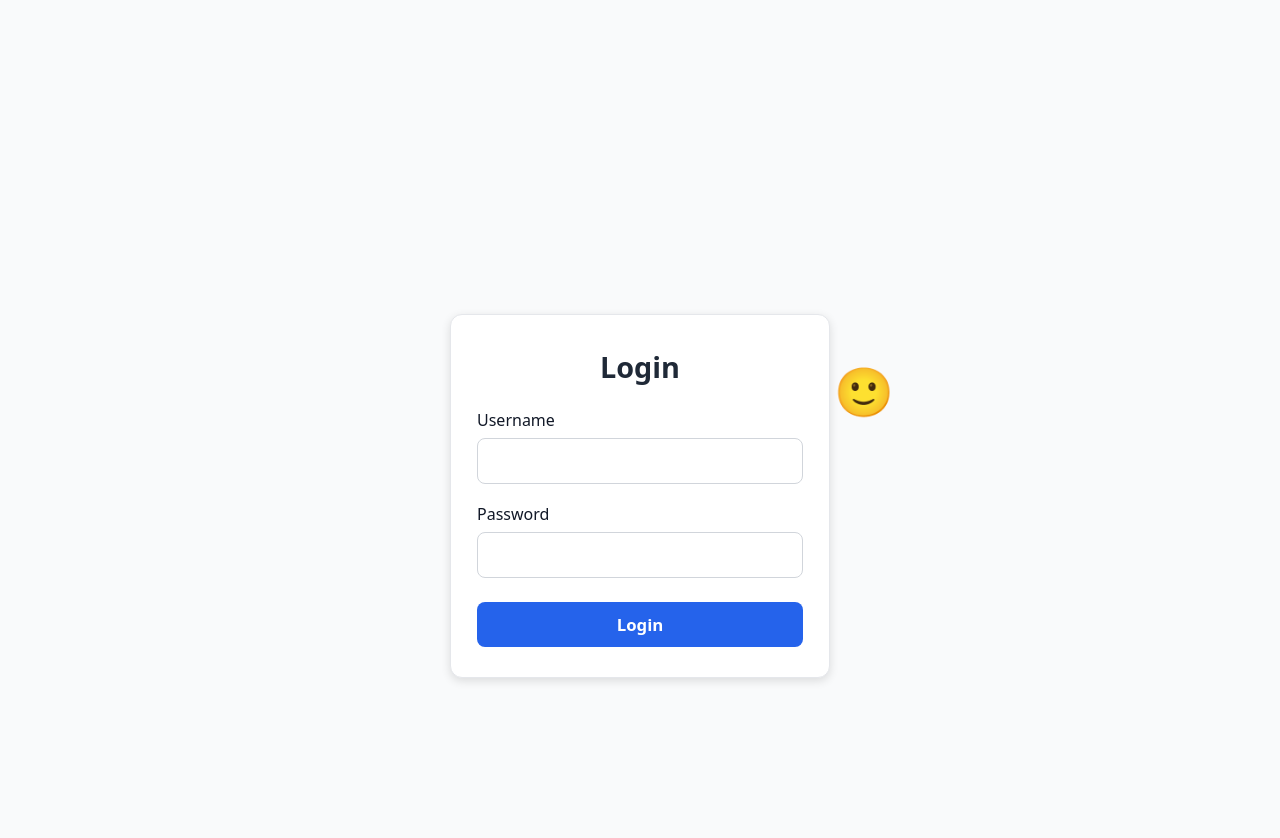
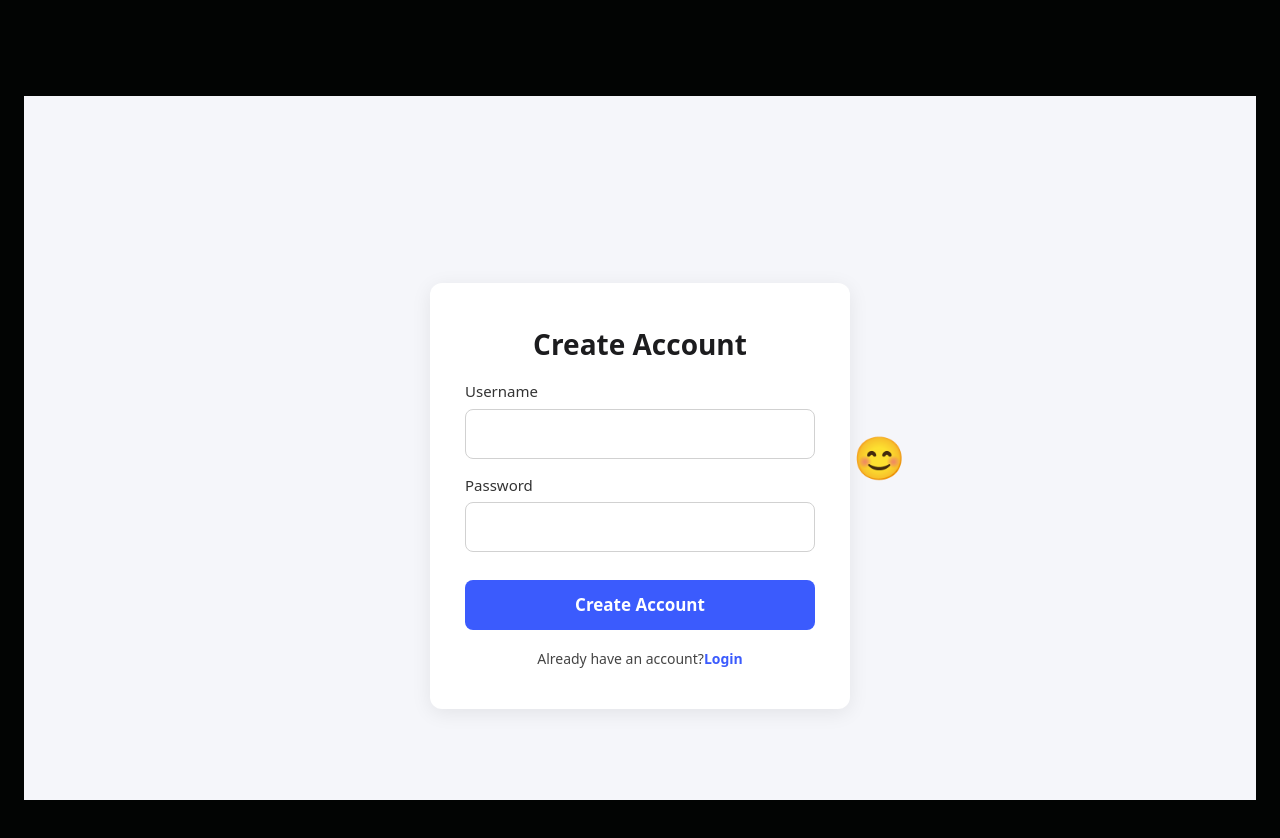
Before and after one commit to Pranav-Dulam/P51, a React (Vite) app in the folder frontend/: page /signup in a window 1280 px wide. Shown: the top 838 px of the page. After the commit the page ends 800 px from the top, so only its background shows below. Built offline with nearby package versions, Linux system fonts and the light colour scheme.

Commit message:
somehow solved the api issue now trying to style the website

```diff
--- a/frontend/src/App.jsx
+++ b/frontend/src/App.jsx
@@ -1,34 +1,39 @@
 import { BrowserRouter, Routes, Route } from "react-router-dom";
 import Login from "./pages/Login.jsx";
+import Signup from "./pages/Signup.jsx";
 import Dashboard from "./pages/Dashboard.jsx";
 import Summary from "./pages/Summary.jsx";
 import Reports from "./pages/Reports.jsx";
 import NavBar from "./components/NavBar.jsx";
 import ProtectedRoute from "./auth/ProtectedRoute.jsx";
 import ChartCard from "./components/ChartCard";
-import { useEffect, useState } from "react";
-import { useContext } from "react";
+//import { useEffect, useState } from "react";
+//import { useContext } from "react";
 import { AuthContext } from "./auth/AuthContext";
 
 function App() {
-  const [userCount, setUserCount] = useState(0);
-  const { token } = useContext(AuthContext);
+  //const [userCount, setUserCount] = useState(0);
+  //const { token } = useContext(AuthContext);
 
-  useEffect(() => {
-    if (!token) return;
-
-    fetch("http://localhost:3000/api/users-count", {
-      headers: {
-        Authorization: `Bearer ${token}`,
-        "Content-Type": "application/json"
-      }
-    })
-      .then(res => res.json())
-      .then(data => {
-        setUserCount(data.count);
-      })
-      .catch(() => setUserCount(0));
-  }, [token]);
+  // useEffect(() => {
+  //   if (!token) return;
+  //   import("axios").then(({ default: axios }) => {
+  //     axios
+  //       .get("http://localhost:3000/api/users-count", {
+  //         headers: {
+  //           Authorization: `Bearer ${token}`,
+  //           "Content-Type": "application/json"
+  //         }
+  //       })
+  //       .then(res => {
+  //         setUserCount(res.data.count || 0);
+  //       })
+  //       .catch(err => {
+  //         console.error("User count error:", err.response?.data || err.message);
+  //         setUserCount(0);
+  //       });
+  //   });
+  // }, [token]);
   return (
     <BrowserRouter>
       <NavBar />
@@ -41,7 +46,7 @@ function App() {
             path="/dashboard"
             element={
               <ProtectedRoute>
-                <Dashboard  userCount={userCount}/>
+                <Dashboard />
               </ProtectedRoute>
             }
           />
@@ -64,6 +69,8 @@ function App() {
             }
           />
 
+          <Route path="/signup" element={<Signup />} />
+
           {/* Default redirect */}
           <Route path="*" element={<Login />} />
         </Routes>
--- a/frontend/src/pages/Design/Dashboard.css
+++ b/frontend/src/pages/Design/Dashboard.css
@@ -1,9 +1,100 @@
+/* ============================
+   NVIDIA-STYLE ANIMATED BACKGROUND
+   ============================ */
+
+body, html {
+  margin: 0;
+  padding: 0;
+  height: 100%;
+  overflow-x: hidden;
+  background: #020403;
+}
+
+/* Background layers */
+.nvidia-bg {
+  position: fixed;
+  top: 0;
+  left: 0;
+  width: 100%;
+  height: 100%;
+  z-index: -5;
+  overflow: hidden;
+}
+
+.nvidia-layer1 {
+  position: absolute;
+  width: 100%;
+  height: 100%;
+  background: radial-gradient(circle at 50% 65%, rgba(34,255,89,0.15), transparent 70%);
+  animation: glowShift 12s ease-in-out infinite alternate;
+}
+
+.nvidia-layer2 {
+  position: absolute;
+  width: 200%;
+  height: 200%;
+  background-image: url("https://i.imgur.com/3xYzEwP.png");
+  opacity: 0.2;
+  animation: floatNoise 40s linear infinite;
+}
+
+.nvidia-layer3 {
+  position: absolute;
+  width: 200%;
+  height: 200%;
+  background-image:
+    linear-gradient(120deg, rgba(0,255,90,0.12) 1px, transparent 1px),
+    linear-gradient(240deg, rgba(0,255,90,0.15) 1px, transparent 1px);
+  background-size: 160px 160px;
+  animation: gridDrift 18s linear infinite;
+  opacity: 0.25;
+}
+
+.nvidia-waves {
+  position: absolute;
+  width: 150%;
+  height: 150%;
+  background: conic-gradient(
+    from 180deg,
+    rgba(0,255,130,0.2),
+    rgba(0,100,40,0.05),
+    rgba(0,255,130,0.2)
+  );
+  filter: blur(60px);
+  opacity: 0.18;
+  animation: waveMove 22s infinite linear;
+}
+
+/* Keyframes */
+@keyframes glowShift {
+  0% { transform: scale(1); opacity: 0.25; }
+  100% { transform: scale(1.3); opacity: 0.45; }
+}
+
+@keyframes floatNoise {
+  0% { transform: translate(-10%, -10%); }
+  100% { transform: translate(-50%, -50%); }
+}
+
+@keyframes gridDrift {
+  0% { transform: translate(0px,0px) rotate(0deg); }
+  100% { transform: translate(-250px,-250px) rotate(3deg); }
+}
+
+@keyframes waveMove {
+  0% { transform: rotate(0deg) translateX(0); }
+  100% { transform: rotate(360deg) translateX(-200px); }
+}
+
 /* Main container for the dashboard */
 .dashboard-container {
   padding: 100px 30px 40px 30px;
   max-width: 1200px;
   margin: 0 auto;
   font-family: system-ui, -apple-system, BlinkMacSystemFont, "Segoe UI", Roboto, sans-serif;
+  background: linear-gradient(135deg, #eef2ff, #e0e7ff, #c7d2fe, #dbeafe);
+  background-size: 300% 300%;
+  animation: dashboardGradient 8s ease infinite;
 }
 
 /* Sections with consistent spacing */
@@ -36,8 +127,10 @@
 
 /* Chart box styling */
 .dashboard-chart-box {
-  width: 90%;
-  height: 260px;
+  width: 100%;
+  height: 300px;
+  min-width: 0;
+  min-height: 100px;
   margin: 20px auto 0 auto;
   background: #ffffff;
   border-radius: 12px;
@@ -69,7 +162,9 @@
 
   .dashboard-chart-box {
     width: 100%;
-    height: 240px;
+    height: 100%;
+    min-width: none;
+    min-height: 250px;
   }
 
   .dashboard-summary {
@@ -103,3 +198,15 @@
     transform: translateY(0);
   }
 }
+
+@keyframes dashboardGradient {
+  0% {
+    background-position: 0% 50%;
+  }
+  50% {
+    background-position: 100% 50%;
+  }
+  100% {
+    background-position: 0% 50%;
+  }
+}
--- a/frontend/src/pages/Design/Reports.css
+++ b/frontend/src/pages/Design/Reports.css
@@ -62,7 +62,7 @@
     transform: translateY(20px);
   }
   100% {
-    opacity: 0;
+    opacity: 1;
     transform: translateY(0);
   }
 }
--- /dev/null
+++ b/frontend/src/pages/Design/Signup.css
@@ -0,0 +1,122 @@
+/* ===== Signup Page Styling (Matches Login.css Look) ===== */
+
+.signup-page {
+  min-height: 100vh;
+  display: flex;
+  justify-content: center;
+  align-items: center;
+  background: #f5f6fa; /* same background style as login */
+  padding: 20px;
+}
+
+.signup-card {
+  background: #ffffff;
+  padding: 40px 35px;
+  border-radius: 12px;
+  width: 100%;
+  max-width: 420px;
+  box-shadow: 0 4px 20px rgba(0, 0, 0, 0.08); /* match login shadow */
+  position: relative;
+}
+
+.signup-title {
+  font-size: 28px;
+  font-weight: 700;
+  text-align: center;
+  margin-bottom: 15px;
+  color: #1c1c1e; /* same as login */
+}
+
+.signup-subtitle {
+  text-align: center;
+  margin-bottom: 20px;
+  color: #555;
+  font-size: 15px;
+}
+
+/* Labels */
+.signup-label {
+  display: block;
+  font-size: 15px;
+  margin-bottom: 6px;
+  margin-top: 15px;
+  color: #333;
+  font-weight: 500;
+}
+
+/* Input fields */
+.signup-input {
+  width: 100%;
+  padding: 12px 14px;
+  border-radius: 8px;
+  border: 1.4px solid #d1d1d1;
+  transition: 0.25s ease;
+  font-size: 15px;
+  outline: none;
+}
+
+.signup-input:focus {
+  border-color: #3b5bfd; /* same login focus color */
+  box-shadow: 0 0 6px rgba(59, 91, 253, 0.25);
+}
+
+/* Button */
+.signup-btn {
+  width: 100%;
+  padding: 12px;
+  border: none;
+  background: #3b5bfd; /* login primary button */
+  color: white;
+  font-size: 17px;
+  font-weight: 600;
+  border-radius: 8px;
+  margin-top: 28px;
+  cursor: pointer;
+  transition: 0.25s ease;
+}
+
+.signup-btn:hover {
+  background: #2f49e0; /* login hover */
+}
+
+/* Message Section */
+.signup-message {
+  margin-top: 18px;
+  text-align: center;
+  font-size: 14px;
+  color: #444;
+}
+
+.signup-login-link {
+  color: #3b5bfd;
+  cursor: pointer;
+  font-weight: 600;
+}
+
+.signup-login-link:hover {
+  text-decoration: underline;
+}
+
+/* ===== Signup Emoji Styling ===== */
+
+.signup-emoji {
+  position: absolute;
+  right: -55px;      /* emoji sits beside input box */
+  top: 145px;        /* aligned with first input field */
+  font-size: 42px;
+  animation: floatEmoji 3s ease-in-out infinite;
+  pointer-events: none;
+}
+
+/* Floating animation */
+@keyframes floatEmoji {
+  0% {
+    transform: translateY(0px);
+  }
+  50% {
+    transform: translateY(-10px);
+  }
+  100% {
+    transform: translateY(0px);
+  }
+}
--- a/frontend/src/pages/Login.jsx
+++ b/frontend/src/pages/Login.jsx
@@ -1,7 +1,7 @@
 import { useContext, useState } from "react";
 import axios from "axios";
 import { AuthContext } from "../auth/AuthContext.jsx";
-import { useNavigate } from "react-router-dom";
+import { useNavigate, Link } from "react-router-dom";
 import "./Design/Login.css";
 
 export default function LoginPage() {
@@ -22,7 +22,7 @@ export default function LoginPage() {
         setError("");
 
         try {
-            const res = await axios.post("http://localhost:3000/api/login", {
+            const res = await axios.post("http://localhost:3000/api/auth/login", {
                 username: form.username,
                 password: form.password
             }, {
@@ -101,6 +101,21 @@ export default function LoginPage() {
                         Login
                     </button>
                 </form>
+                <p className="signup-text">
+                    Don't have an account?{" "}
+                    <Link
+                      to="/signup"
+                      className="signup-link"
+                      style={{
+                        color: "#3b5bfd",
+                        fontWeight: "700",
+                        textDecoration: "underline",
+                        fontSize: "16px"
+                      }}
+                    >
+                        Sign up
+                    </Link>
+                </p>
             </div>
         </main>
     );
--- a/frontend/src/pages/Signup.jsx
+++ b/frontend/src/pages/Signup.jsx
@@ -1,6 +1,7 @@
 import React from "react";
 import { useState } from "react";
 import { useNavigate } from "react-router-dom";
+import "./Design/Signup.css";
 
 function Signup() {
   const navigate = useNavigate();
@@ -8,15 +9,17 @@ function Signup() {
     username: "",
     password: "",
   });
+  const [emoji, setEmoji] = useState("😊");
 
   const handleChange = (e) => {
     setForm({ ...form, [e.target.name]: e.target.value });
+    setEmoji("🧐");
   };
 
   const handleSignup = async (e) => {
     e.preventDefault();
 
-    const response = await fetch("http://localhost:3000/api/signup", {
+    const response = await fetch("http://localhost:3000/api/auth/signup", {
       method: "POST",
       headers: { "Content-Type": "application/json" },
       body: JSON.stringify(form),
@@ -26,6 +29,7 @@ function Signup() {
 
     if (response.ok) {
       alert("Account created! You can now log in.");
+      setEmoji("🥳");
       navigate("/login");
     } else {
       alert(data.message || "Signup failed");
@@ -33,38 +37,41 @@ function Signup() {
   };
 
   return (
-    <div className="login-page">
-      <div className="login-card">
-        <h2 className="login-title">Create Account</h2>
+    <div className="signup-page">
+      <div className="signup-card">
+        <div className="signup-emoji">{emoji}</div>
+        <h2 className="signup-title">Create Account</h2>
 
         <form onSubmit={handleSignup}>
-          <label>Username</label>
+          <label className="signup-label">Username</label>
           <input
             type="text"
             name="username"
+            className="signup-input"
             value={form.username}
             onChange={handleChange}
             required
           />
 
-          <label>Password</label>
+          <label className="signup-label">Password</label>
           <input
             type="password"
             name="password"
+            className="signup-input"
             value={form.password}
             onChange={handleChange}
             required
           />
 
-          <button type="submit" className="login-button">
+          <button type="submit" className="signup-btn">
             Create Account
           </button>
         </form>
 
-        <p className="switch-text">
+        <p className="signup-message">
           Already have an account?
           <span
-            className="switch-link"
+            className="signup-login-link"
             onClick={() => navigate("/login")}
           >
             Login
--- a/frontend/src/pages/Summary.jsx
+++ b/frontend/src/pages/Summary.jsx
@@ -38,6 +38,7 @@ export default function Summary() {
       <h2 className="summary-heading">AI Model Adoption Chart</h2>
 
       <div className="summary-chart-box">
+        <div style={{ width: "100%", height: 300}}>
           <ResponsiveContainer width="100%" height="100%">
             <BarChart data={data}>
               <CartesianGrid stroke="#ccc" strokeDasharray="5 5" />
@@ -48,6 +49,7 @@ export default function Summary() {
             </BarChart>
           </ResponsiveContainer>
         </div>
+      </div>
 
       <p className="summary-description">
         This bar chart illustrates the number of real-world projects built using Google’s
```
Also changed, not shown: 1 other file (tests, documents, lock files or other folders). Lines whose indentation alone changed are shown as unchanged.
